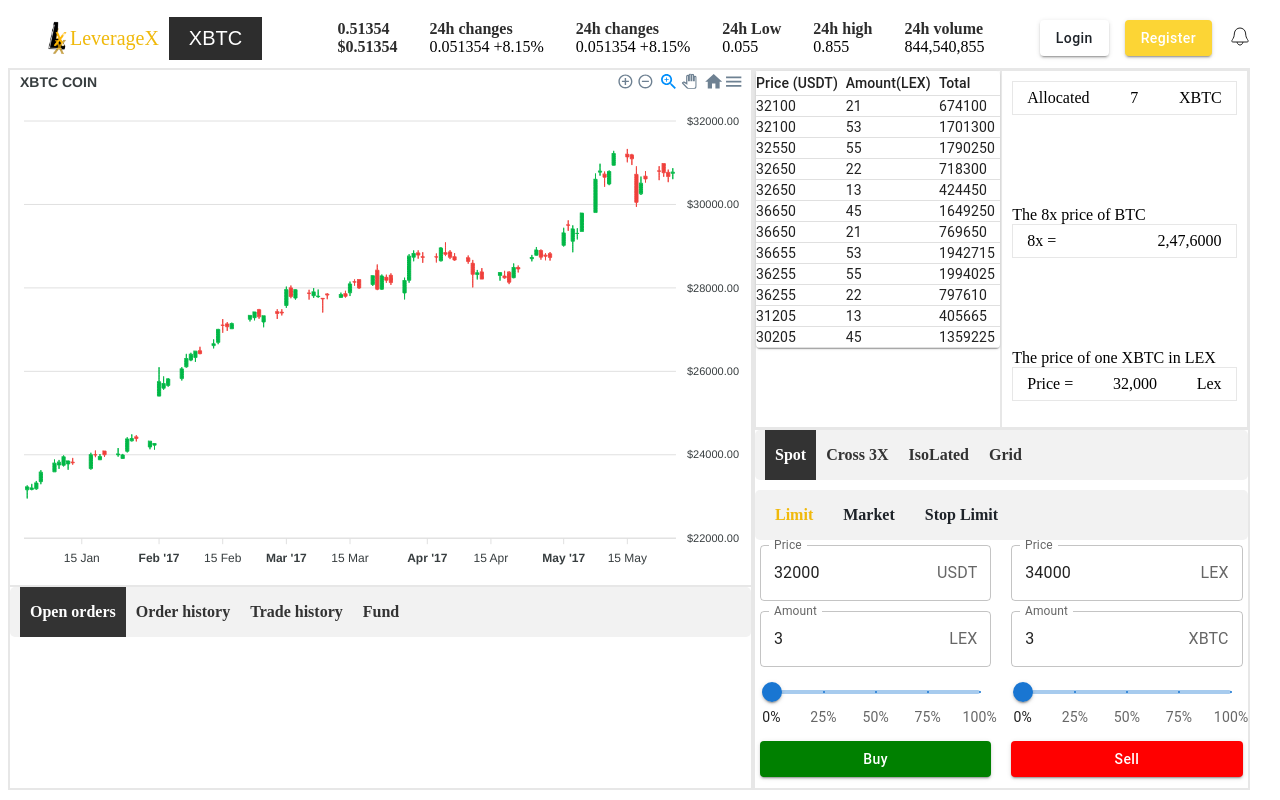
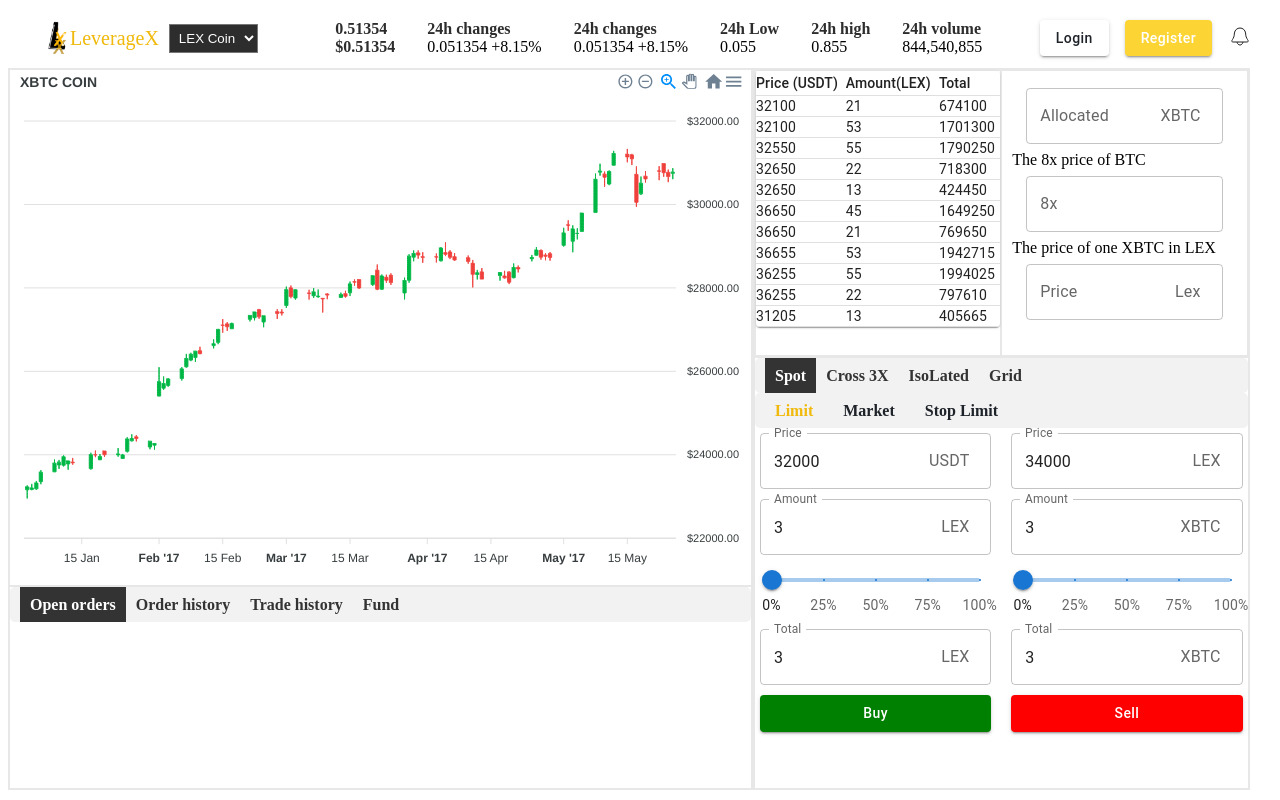
Before and after one commit to DanishKhan25/leveragex, a React (Vite) app: page /x-btc in a window 1280 px wide. Built offline with nearby package versions, Linux system fonts and the light colour scheme.

Commit message:
added changes as per requirement

```diff
--- a/src/components/common/allot/Allot.jsx
+++ b/src/components/common/allot/Allot.jsx
@@ -1,25 +1,30 @@
 import classes from "./Allot.module.scss";
+import PriceTextField from "../text-field/PriceTextField";
+
 const Allot = () => {
   return (
     <div className={classes.wrapper}>
       <div className={classes.row}>
-        <span>Allocated</span>
+        {/* <span>Allocated</span>
         <span>7</span>
-        <span>XBTC</span>
+        <span>XBTC</span> */}
+        <PriceTextField label="Allocated" text="XBTC" value="" />
       </div>
       <div>
         <p>The 8x price of BTC</p>
         <div className={classes.row}>
-          <span>8x =</span>
-          <span>2,47,6000</span>
+          {/* <span>8x =</span>
+          <span>2,47,6000</span> */}
+          <PriceTextField label="8x" text=" " value="" />
         </div>
       </div>
       <div>
         <p>The price of one XBTC in LEX</p>
         <div className={classes.row}>
-          <span>Price =</span>
+          {/* <span>Price =</span>
           <span>32,000</span>
-          <span>Lex</span>
+          <span>Lex</span> */}
+          <PriceTextField label="Price" text="Lex" value="" />
         </div>
       </div>
     </div>
--- a/src/components/common/allot/Allot.module.scss
+++ b/src/components/common/allot/Allot.module.scss
@@ -1,16 +1,14 @@
-.wrapper{
+.wrapper {
   display: flex;
   flex-direction: column;
   justify-content: space-between;
-            height: 90%;
   padding: 10px;
-    .row{
+  .row {
     display: flex;
     padding: 7px 14px;
     justify-content: space-between;
-        border: 1px solid #e7e7e7;
   }
-    p{
+  p {
     margin: 0;
   }
 }
--- a/src/components/common/split-screen-header/SplitScreenHeader.jsx
+++ b/src/components/common/split-screen-header/SplitScreenHeader.jsx
@@ -3,15 +3,26 @@
 import NotificationBellIcon from "../../../assets/svg-icons/NotificationBellIcon";
 import { useNavigate } from "react-router-dom";
 import laverage from "../../../assets/svg-icons/leverage2.png";
-const SplitScreenHeader = ({ coinName }) => {
+const SplitScreenHeader = () => {
   const navigate = useNavigate();
+  const handleSelect = (event) => {
+    const selectedValue = event.target.value;
+    if (selectedValue === "lex") navigate("/lex");
+    if (selectedValue === "btc") navigate("/x-btc");
+  };
   return (
     <header className={classes["header-wrapper"]}>
       <div className={classes["header-left"]}>
-    <div onClick={() => navigate("/")} className={classes["logo"]}>
-           <img src={laverage} alt="logo"  width={20}/>
-          LeverageX</div>
-        <div className={classes["coin-name"]}>{coinName}</div>
+        <div onClick={() => navigate("/")} className={classes["logo"]}>
+          <img src={laverage} alt="logo" width={20} />
+          LeverageX
+        </div>
+        <div>
+          <select onChange={handleSelect} className={classes["coin-name"]}>
+            <option value="lex">LEX Coin</option>
+            <option value="btc">XBTC</option>
+          </select>
+        </div>
       </div>
       <div className={classes["header-center"]}>
         <div className={classes["header-center-wrapper"]}>
--- a/src/components/common/split-screen-header/split-screen-header.module.scss
+++ b/src/components/common/split-screen-header/split-screen-header.module.scss
@@ -19,7 +19,7 @@
   color: #fff;
   background-color: #2d2d2d;
   padding: inherit;
-  font: 1em sans-serif;
+  padding: 5px;
 }
 .header-center {
   display: flex;
--- a/src/components/common/split-screen/split-screen.module.scss
+++ b/src/components/common/split-screen/split-screen.module.scss
@@ -37,7 +37,7 @@
       }
     }
     .right-pane-bottom-section {
-      flex: 1;
+      flex: 1.5;
       border: 1px solid #e7e7e7;
     }
   }
--- a/src/components/common/spot/Spot.jsx
+++ b/src/components/common/spot/Spot.jsx
@@ -72,6 +72,7 @@
       <PriceTextField label="Price" text={text1} value={PriceValue} />
       <PriceTextField label="Amount" text={text2} value={AmountValue} />
       <PercentageSlider />
+      <PriceTextField label="Total" text={text2} value={AmountValue} />
       <Button
         variant="contained"
         sx={{
--- a/src/components/common/spot/spot.module.scss
+++ b/src/components/common/spot/spot.module.scss
@@ -2,12 +2,11 @@
   display: flex;
   justify-content: flex-start;
   align-items: center;
-  height: 50px;
+  height: 35px;
   background-color: #f2f2f2;
   border-radius: 5px;
   padding: 0 10px;
   gap: 10px;
-  margin-top: 10px;
 
   &-item {
     display: flex;
--- a/src/components/common/tab-bar/tabbar.module.scss
+++ b/src/components/common/tab-bar/tabbar.module.scss
@@ -4,7 +4,7 @@
   display: flex;
   justify-content: flex-start;
   align-items: center;
-  height: 50px;
+  height: 35px;
   background-color: #f2f2f2;
   border-radius: 5px;
   padding: 0 10px;
--- a/src/components/common/text-field/PriceTextField.jsx
+++ b/src/components/common/text-field/PriceTextField.jsx
@@ -17,7 +17,7 @@
       value={price}
       onChange={handlePriceChange}
       InputProps={{
-        endAdornment: <InputAdornment position="end">{text}</InputAdornment>,
+        endAdornment: <InputAdornment position="start">{text}</InputAdornment>,
       }}
       label={label}
     />
--- a/src/pages/lex-coin/LexCoin.jsx
+++ b/src/pages/lex-coin/LexCoin.jsx
@@ -9,7 +9,6 @@
 import { Helmet } from "react-helmet-async";
 
 const LexCoin = () => {
-  console.log("lexCoinData", lexCoinData);
   const options = {
     chart: {
       type: "candlestick",
@@ -104,7 +103,7 @@
           rel="stylesheet"
         />
       </Helmet>
-      <SplitScreenHeader coinName="LEX COIN" />
+      <SplitScreenHeader />
       <SplitScreen
         leftTop={<CandlestickChart options={options} />}
         leftBottom={
--- a/src/pages/xbtc-coin/XBtcCoin.jsx
+++ b/src/pages/xbtc-coin/XBtcCoin.jsx
@@ -62,7 +62,6 @@
     { price: 36255, amount: 55 },
     { price: 36255, amount: 22 },
     { price: 31205, amount: 13 },
-    { price: 30205, amount: 45 },
   ];
 
   const rightTopLeftColumns = ["Price (USDT)", "Amount(LEX)", "Total"];
@@ -86,7 +85,7 @@
             rel="stylesheet"
           />
         </Helmet>
-        <SplitScreenHeader coinName="XBTC" />
+        <SplitScreenHeader />
         <SplitScreen
           leftTop={<CandlestickChart options={options} />}
           leftBottom={
```
Also changed, not shown: src/components/header/Header.jsx (+3 -5 lines). Lines whose indentation alone changed are shown as unchanged.
